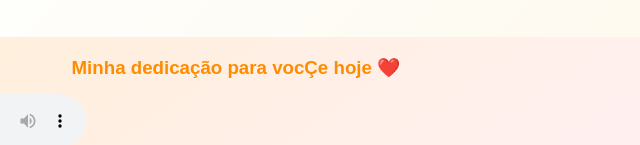
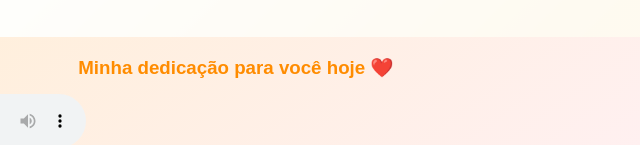
Before and after one commit to Allysson9879/Maria, a plain HTML site: page index.html in a window 1280 px wide. Shown: the part 826-971 px from the top of the page, 404-1044 px from the left. Drawn offline with Linux system fonts and the light colour scheme.

Commit message:
Update index.html

```diff
--- a/index.html
+++ b/index.html
@@ -226,7 +226,7 @@
         </section>
 
         <section class="music-player">
-            <h3>Minha dedicação para vocÇe hoje ❤️</h3>
+            <h3>Minha dedicação para você hoje ❤️</h3>
             <div class="custom-audio-player">
                 <audio controls autoplay>
                     <source src="Os Anjos Cantam_spotdown.app.mp3" type="audio/mp3">
```
